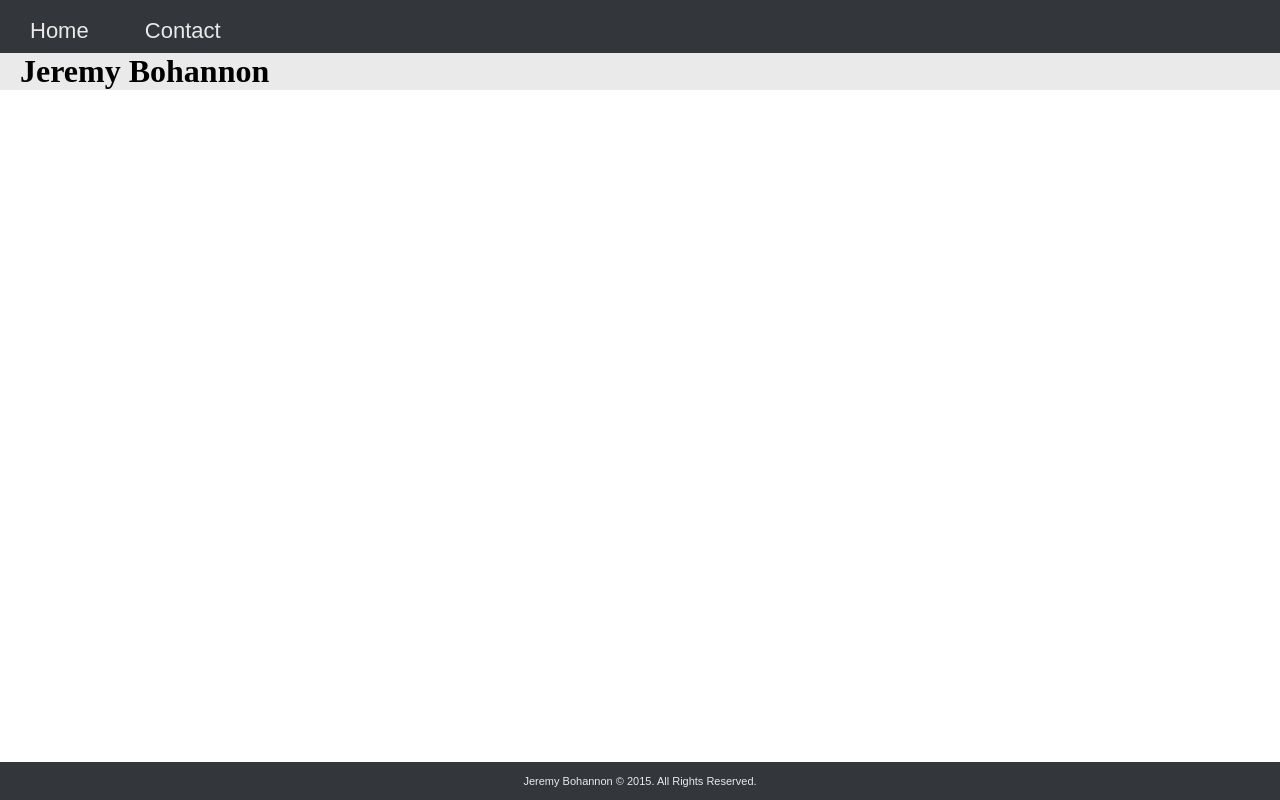
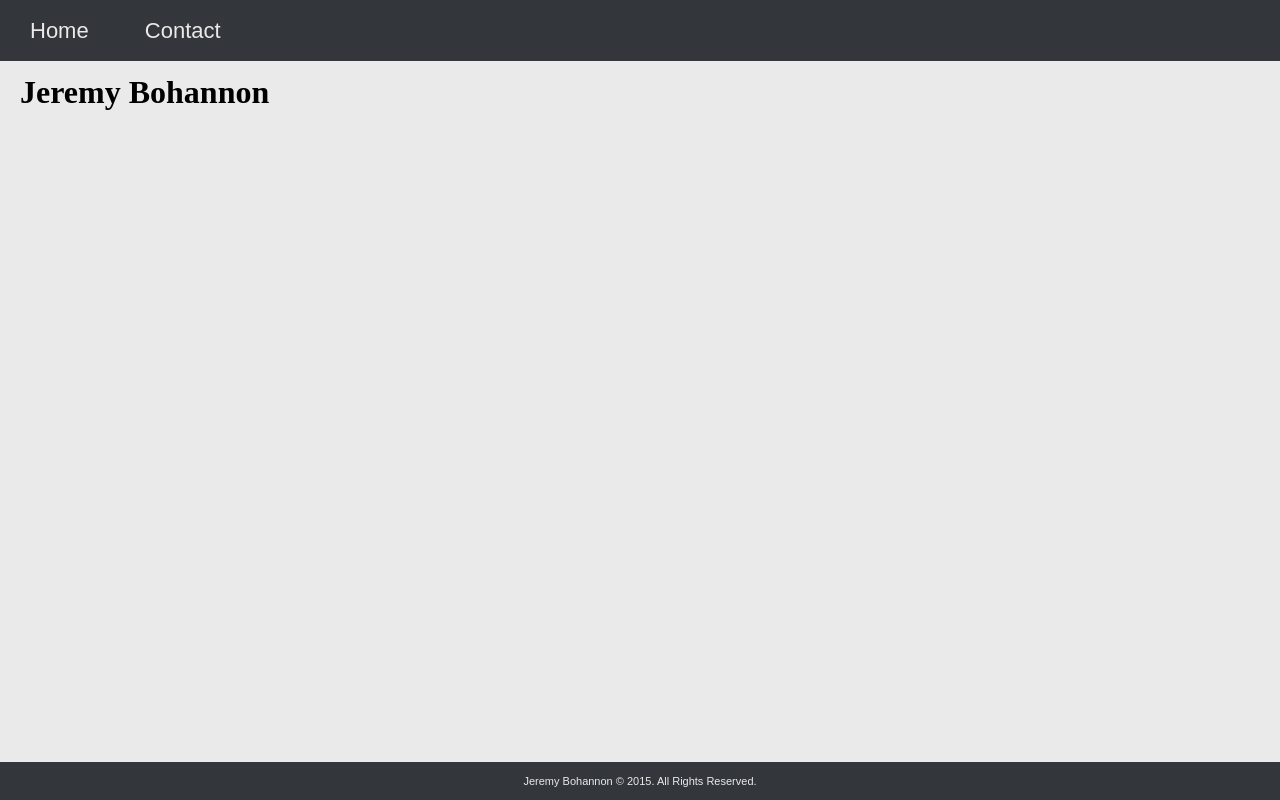
Before and after one commit to jeremybohannon/jeremybohannon.com, a plain HTML site: page index.html in a window 1280 px wide. Drawn offline with Linux system fonts and the light colour scheme.

Commit message:
Pseudo fixed content area - note  'top: 3.8em;' in stylesheet.

```diff
--- a/index.html
+++ b/index.html
@@ -9,8 +9,8 @@
     <div id="container">
     <!-- Header -->
 			<div class="header">
-					<a class="button">Home</a>
-					<a class="button">Contact</a>
+					<a class="button" href="#">Home</a>
+					<a class="button" href="contact.html">Contact</a>
 			</div>
     <!-- Content -->
       <div class="content">
--- a/index.js
+++ b/index.js
@@ -3,6 +3,10 @@ var app = express();
 
 
 app.get('/', function (req, res) {
+  res.sendFile(__dirname + '/index.html');
+});
+
+app.get('/index.html', function (req, res) {
   res.sendFile(__dirname + '/index.html');
 });
 
--- a/stylesheet.css
+++ b/stylesheet.css
@@ -1,10 +1,16 @@
 *{
   margin: 0px;
+}
+body{
+min-height:100%;
+padding:0;
+margin:0;
 }
 
 .header{
   position: fixed;
   width: 100%;
+  height: 50px;
   background-color: #33363B;
   font-family: "Exo-otf", "Exo-eot", Arial;
   font-size: 22px;
@@ -22,10 +28,11 @@
 }
 
 .content{
-  min-width: 300px;
-  margin:auto;
-  top: 53px;
-  position: relative;
+  min-width: 100%;
+  min-height: 100%;
+  top: 3.8em;
+  padding: 1vw 0;
+  position: fixed;
   background-color: #eaeaea;
 }
 
```
